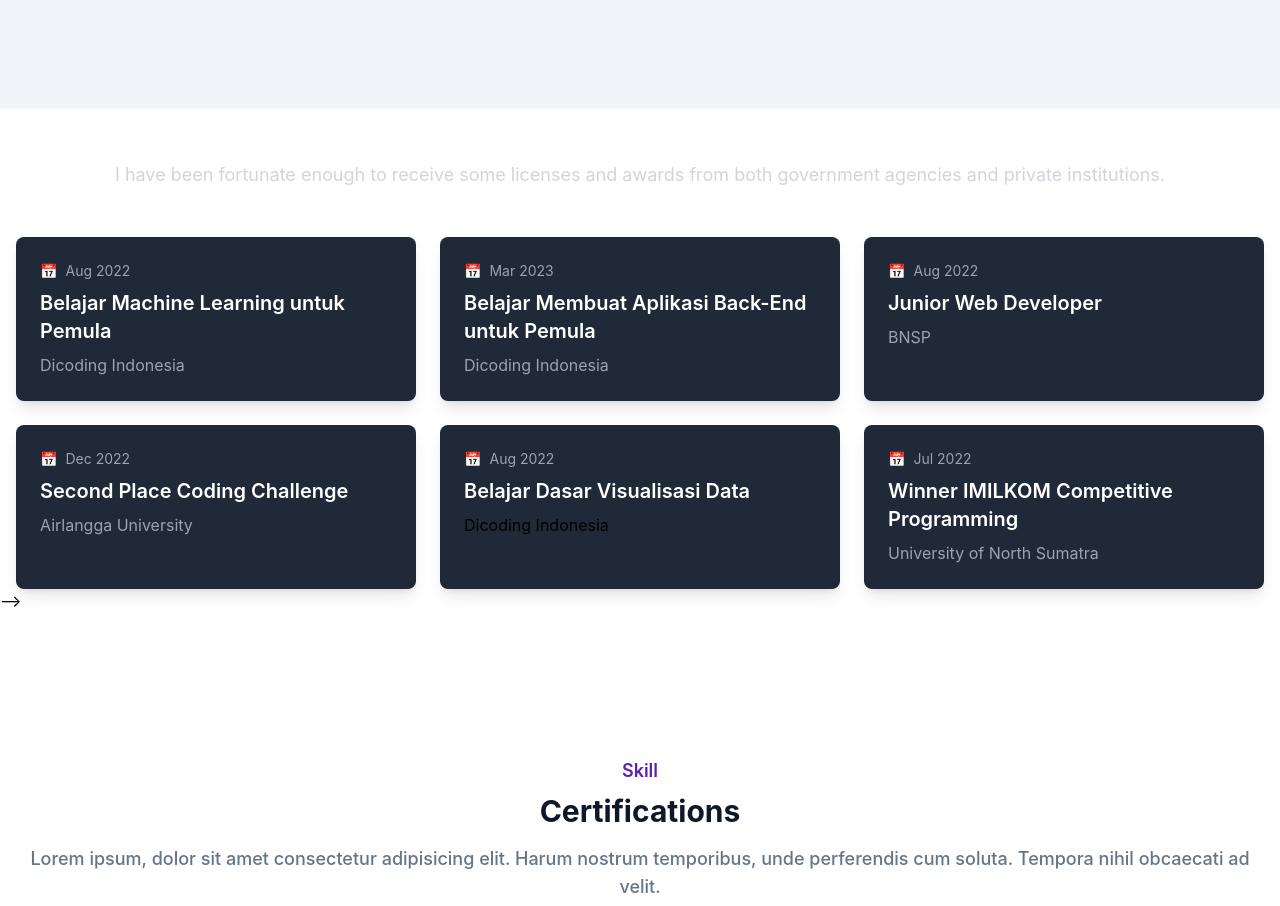
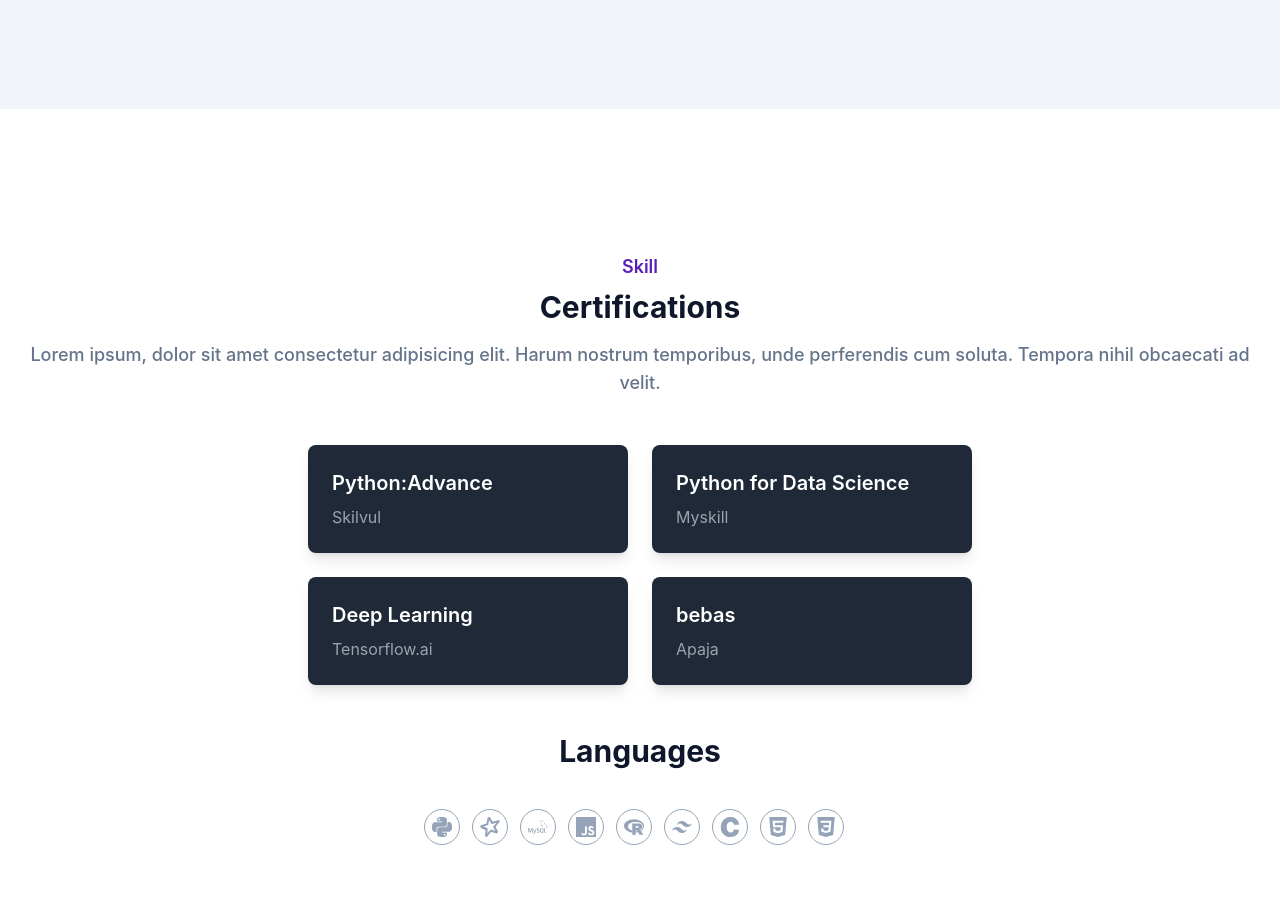
Before and after one commit to dandawidhia/portfolio-tailwind-css, a website: page index.html in a window 1280 px wide. Shown: the part 2455-3361 px from the top of the page. Drawn offline with Linux system fonts and the light colour scheme.

Commit message:
Update Porto

```diff
--- a/index.html
+++ b/index.html
@@ -211,85 +211,6 @@
     </section>
     <!-- Portfolio Section End -->
 
-     <!-- Education Section Start -->
-    <!-- <section id="education" class="pt-36 pb-32 bg-slate-700">
-        <div class="container">
-            <div class="w-full px-4">
-                <div class="mx-auto text-center mb-16">
-                    <h2 class="font-bold text-white text-3xl mb-4 sm:text-4xl lg:text-5xl">Skill & Certification</h2>
-                    <p class="font-medium text-md text-secondary md:text-lg">Lorem ipsum, dolor sit amet consectetur adipisicing elit. Harum nostrum temporibus, unde perferendis cum soluta. Tempora nihil obcaecati ad velit.</p>
-                </div>
-            </div>
-            <div class="w-full px-4">
-                <div class="flex flex-wrap items-center justify-center">
-                    <a href="#" class="max-w-[120px] mx-4 py-4 grayscale opacity-60 transition duration-500 hover:grayscale-0 hover:opacity-100 lg:mx-6 xl:mx-8">
-                        <img src="dist/img/education/1.png" alt="Binus">
-                    </a>
-                    <a href="#" class="max-w-[120px] mx-4 py-4 grayscale opacity-60 transition duration-500 hover:grayscale-0 hover:opacity-100 lg:mx-6 xl:mx-8">
-                        <img src="dist/img/education/2.png" alt="Trisma">
-                    </a>
-                </div>
-            </div>
-        </div>
-    </section> -->
-    <!-- Education Section End  -->
-        <div class="container mx-auto text-center mb-12">
-            <h2 class="text-3xl font-bold mb-4 text-white">Licenses & Awards</h2>
-            <p class="text-lg text-gray-300">I have been fortunate enough to receive some licenses and awards from both government agencies and private institutions.</p>
-        </div>
-
-
-        <div class="container mx-auto grid gap-6 sm:grid-cols-1 md:grid-cols-2 lg:grid-cols-3">
-            <div class="bg-gray-800 p-6 rounded-lg shadow-lg">
-                <p class="flex items-center text-sm text-gray-400 mb-2">
-                    <span class="mr-2">📅</span> Aug 2022
-                </p>
-                <h3 class="text-xl font-semibold text-white mb-2">Belajar Machine Learning untuk Pemula</h3>
-                <p class="text-gray-400">Dicoding Indonesia</p>
-            </div>
-
-            <div class="bg-gray-800 p-6 rounded-lg shadow-lg">
-                <p class="flex items-center text-sm text-gray-400 mb-2">
-                    <span class="mr-2">📅</span> Mar 2023
-                </p>
-                <h3 class="text-xl font-semibold text-white mb-2">Belajar Membuat Aplikasi Back-End untuk Pemula</h3>
-                <p class="text-gray-400">Dicoding Indonesia</p>
-            </div>
-
-            <div class="bg-gray-800 p-6 rounded-lg shadow-lg">
-                <p class="flex items-center text-sm text-gray-400 mb-2">
-                    <span class="mr-2">📅</span> Aug 2022
-                </p>
-                <h3 class="text-xl font-semibold text-white mb-2">Junior Web Developer</h3>
-                <p class="text-gray-400">BNSP</p>
-            </div>
-
-            <div class="bg-gray-800 p-6 rounded-lg shadow-lg">
-                <p class="flex items-center text-sm text-gray-400 mb-2">
-                    <span class="mr-2">📅</span> Dec 2022
-                </p>
-                <h3 class="text-xl font-semibold text-white mb-2">Second Place Coding Challenge</h3>
-                <p class="text-gray-400">Airlangga University</p>
-            </div>
-
-            <div class="bg-gray-800 p-6 rounded-lg shadow-lg">
-                <p class="flex items-center text-sm text-gray-400 mb-2">
-                    <span class="mr-2">📅</span> Aug 2022
-                </p>
-                <h3 class="text-xl font-semibold text-white mb-2">Belajar Dasar Visualisasi Data</h3>
-                <p clasxt-gray-400">Dicoding Indonesia</p>
-            </div>
-
-            <div class="bg-gray-800 p-6 rounded-lg shadow-lg">
-                <p class="flex items-center text-sm text-gray-400 mb-2">
-                    <span class="mr-2">📅</span> Jul 2022
-                </p>
-                <h3 class="text-xl font-semibold text-white mb-2">Winner IMILKOM Competitive Programming</h3>
-                <p class="text-gray-400">University of North Sumatra</p>
-            </div>
-        </div>
-    </section> -->
-
     <!-- Skill & Certification Section Start -->
     <section id="skill-certification" class="pt-36 pb-32 bg-white">
         <div class="container mx-auto text-center mb-12">
```
